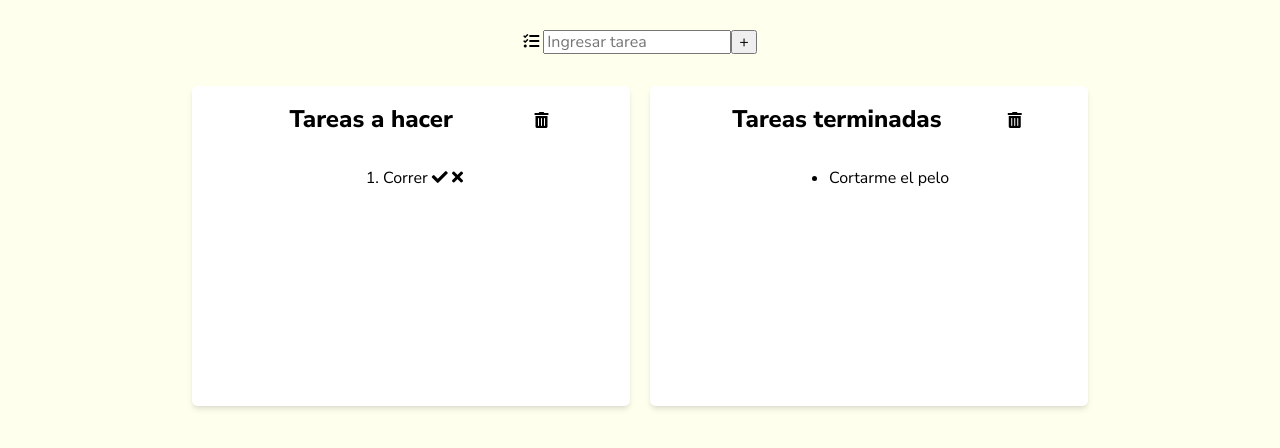
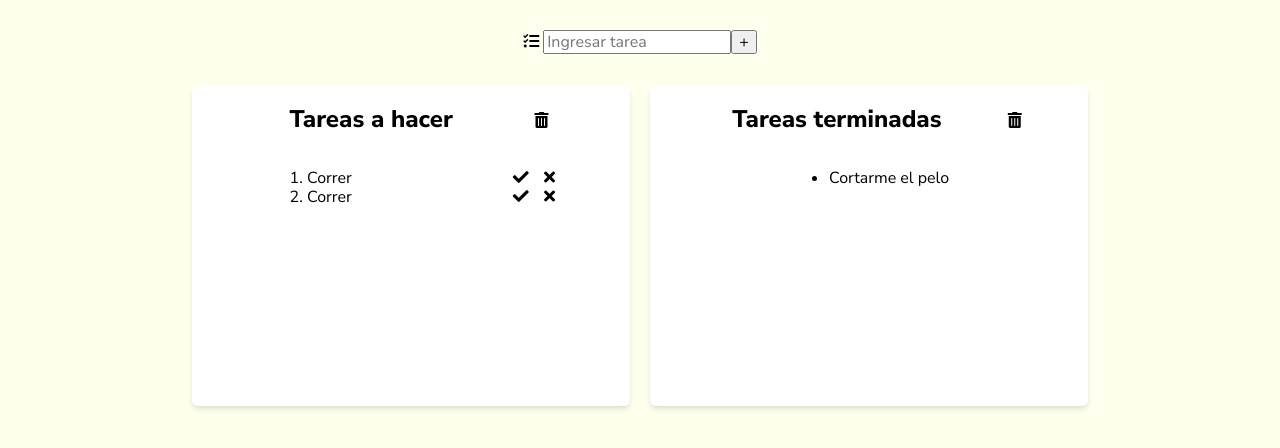
Before and after one commit to eliasg52/Proyectos, a plain HTML site: page ToDo-App/index.html in a window 1280 px wide. Shown: the part 82-530 px from the top of the page. Drawn offline with Linux system fonts and the light colour scheme.

Commit message:
estilos modificados
Arregle los contenidos de las cajas

```diff
--- a/ToDo-App/css/styles.css
+++ b/ToDo-App/css/styles.css
@@ -77,7 +77,7 @@ body.dark-mode {
 }
 
 .mr-2 {
-  margin-right: 1rem;
+  margin-right: 0.7rem;
 }
 
 /* AGREGAR TAREA */
@@ -120,7 +120,7 @@ body.dark-mode {
 
 .task-list {
   display: flex;
-  justify-content: center;
+  justify-content: space-around;
   align-items: center;
 }
 
--- a/ToDo-App/index.html
+++ b/ToDo-App/index.html
@@ -46,11 +46,18 @@
         <div>
           <ol>
             <div class="task-list">
-              <li class="mr-2">
-                Correr
-                <i class="fas fa-check"></i>
+              <li class="mr-2">Correr</li>
+              <div>
+                <i class="fas fa-check mr-2"></i>
                 <i class="fas fa-times"></i>
-              </li>
+              </div>
+            </div>
+            <div class="task-list">
+              <li class="mr-2">Correr</li>
+              <div>
+                <i class="fas fa-check mr-2"></i>
+                <i class="fas fa-times"></i>
+              </div>
             </div>
           </ol>
         </div>
```
